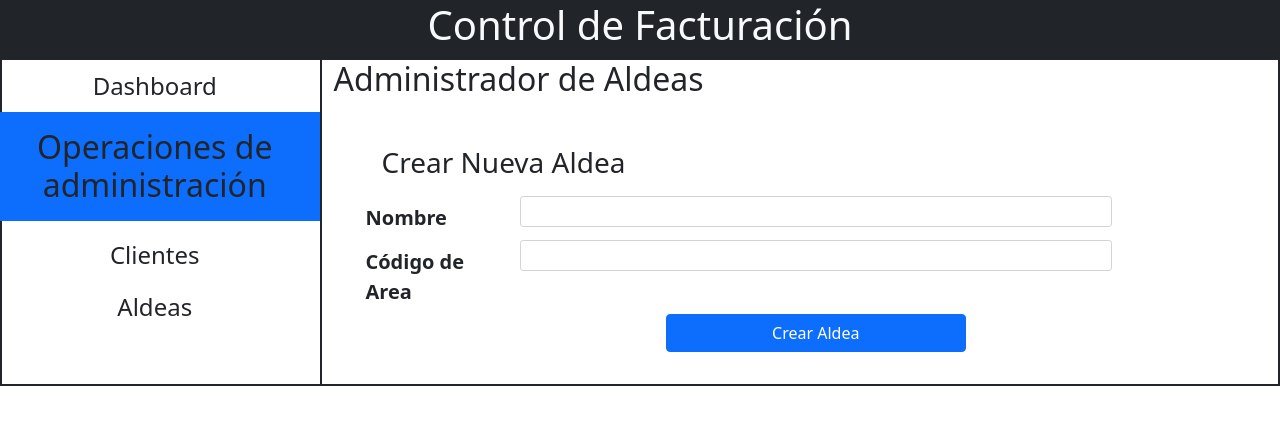
After one commit to xhuniktzi/ctrl-cable-tv-san-rafael, a Flask app: page /admin/villages/ in a window 1280 px wide. The commit adds this page. Shown: the top 425 px of the page. Run offline with Flask 2, Linux system fonts and the light colour scheme.

Commit message:
dev: village form is OK, client form is operating

```diff
--- a/src/app.py
+++ b/src/app.py
@@ -1,4 +1,4 @@
-from flask import Flask, render_template, request, redirect, url_for
+from flask import Flask, render_template, request, redirect, url_for, jsonify
 from flask_sqlalchemy import SQLAlchemy
 from dotenv import load_dotenv
 import os
@@ -24,7 +24,7 @@ class ClientServices(db.Model):
 class Ubication(db.Model):
     key_id = db.Column(db.Integer, primary_key=True)
     name = db.Column(db.String(80), nullable=False)
-    code_location = db.Column(db.String(5), nullable=False)
+    code = db.Column(db.String(5), nullable=False)
 
 
 class Client(db.Model):
@@ -62,18 +62,26 @@ def dashboard():
 
 @app.route('/admin/clients/')
 def client_admin():
-    return render_template('client_admin.html')
+    villages = Ubication.query.all()
+    return render_template('client_admin.html', villages=villages)
 
 
 @app.route('/admin/villages/')
 def village_admin():
     return render_template('village_admin.html')
 
+
 # Endpoints
-
-
 @app.route('/admin/clients/create', methods=['POST'])
 def create_client():
+    new_client = Client()
+    new_client.name = request.form['name']
+    new_client.phone = request.form['phone']
+    new_client.direction = request.form['direction']
+    new_client.description = request.form['description']
+    new_client.ubication_id = request.form['ubication']
+    db.session.add(new_client)
+    db.session.commit()
     return redirect(url_for('client_admin'))
 
 
@@ -81,12 +89,15 @@ def create_client():
 def create_village():
     new_village = Ubication()
     new_village.name = request.form['name'],
-    new_village.code_location = request.form['code']
+    new_village.code = request.form['code']
     db.session.add(new_village)
     db.session.commit()
     return redirect(url_for('village_admin'))
 
 
+# TODO: Create an API read-only
+
+
 if __name__ == "__main__":
     db.create_all()
     app.run(debug=True)
--- a/src/templates/base_layout.html
+++ b/src/templates/base_layout.html
@@ -35,6 +35,11 @@
             class="nav-link fs-4 row text-dark"
             >Clientes</a
           >
+          <a
+            href="{{url_for('village_admin')}}"
+            class="nav-link fs-4 row text-dark"
+            >Aldeas</a
+          >
         </nav>
         <div class="col-lg-9 border border-dark">
           {% block content %} {% endblock content %}
--- /dev/null
+++ b/src/templates/village_admin.html
@@ -0,0 +1,40 @@
+{% extends 'base_layout.html' %} {% block title %} Administrador de Aldeas {%
+endblock %} {% block content %}
+<h2>Administrador de Aldeas</h2>
+<form
+  action="{{url_for('create_village')}}"
+  method="POST"
+  class="container-fluid m-3 p-3"
+>
+  <h3 class="m-3">Crear Nueva Aldea</h3>
+  <div class="row">
+    <label for="name" class="col-lg-2 col-form-label fw-bolder fs-5"
+      >Nombre</label
+    >
+    <div class="col-lg-8">
+      <input
+        type="text"
+        name="name"
+        id="name"
+        class="form-control form-control-sm"
+      />
+    </div>
+  </div>
+  <div class="row">
+    <label for="code" class="col-lg-2 col-form-label fw-bolder fs-5"
+      >Código de Area</label
+    >
+    <div class="col-lg-8">
+      <input
+        type="tel"
+        name="code"
+        id="code"
+        class="form-control form-control-sm"
+      />
+    </div>
+  </div>
+  <div class="d-grid gap-2 col-4 mx-auto">
+    <input type="submit" value="Crear Aldea" class="btn btn-primary" />
+  </div>
+</form>
+{% endblock content %}
```
Also changed, not shown: src/templates/client_admin.html (+37 -5 lines).
